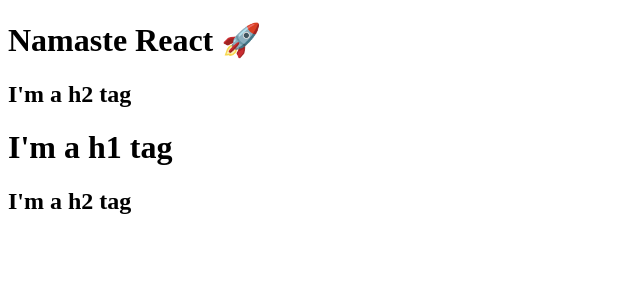
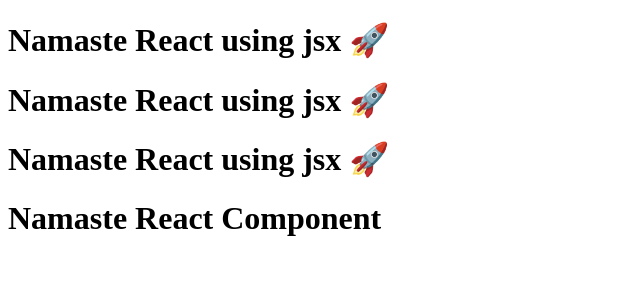
Before and after one commit to pramodkumar5921/namaste-react, a React (Vite) app: page / in a window 1280 px wide. Shown: the top 300 px of the page, without its empty margins (0-640 px from the left). Built offline with nearby package versions, Linux system fonts and the light colour scheme.

Commit message:
epidose-03

```diff
--- a/App.js
+++ b/App.js
@@ -1,31 +1,23 @@
 import React from "react";
 import ReactDOM from "react-dom/client";
 
-
-
-const heading = React.createElement(
-  'h1',
-  { id: 'heading' },
-  'Hello World From React!'
-)
-// console.log(heading)
-
-const parent = React.createElement(
-  'div',
-  { id: "parent" },
-  [React.createElement(
-    'div',
-    { id: "child1" },
-    [React.createElement('h1', {}, "Namaste React 🚀"),React.createElement('h2', {}, "I'm a h2 tag")]
-  ),
-  React.createElement(
-    'div',
-    { id: "child2" },
-    [React.createElement('h1', {}, "I'm a h1 tag"),React.createElement('h2', {}, "I'm a h2 tag")]
-  )]
+const elem=(
+  <span>
+   React Element
+  </span>
+);
+const Title = ()=> (
+  <h1 className="head">Namaste React using jsx 🚀</h1>
 );
 
-console.log(parent);
+const HeadingCompontent = ()=>(
+  <div id="container">
+   {Title()}
+   <Title/>
+   <Title></Title>
+  <h1 className="headi"ng>Namaste React Component</h1>
+  </div>
+);
 
-const root = ReactDOM.createRoot(document.getElementById('root'))
-root.render(parent)
+const root = ReactDOM.createRoot(document.getElementById("root"));
+root.render(<HeadingCompontent/>);
--- a/index.css
+++ b/index.css
@@ -1,3 +1,3 @@
-#heading{
+/* .head{
     color: red;
-}
+} */
--- a/index.html
+++ b/index.html
@@ -8,7 +8,7 @@
   </head>
   <body>
     <div id="root">
-        <h1>Akshay is here!</h1>
+        <h1>Not Render</h1>
     </div>
     <script type = "module" src="./App.js"></script>
   </body>
--- a/package.json
+++ b/package.json
@@ -3,6 +3,8 @@
   "version": "1.0.0",
   "description": "This is a Namaste React by Pramod kumar",
   "scripts": {
+    "start":"parcel index.html",
+    "build":"parcel build index.html",
     "test": "jest"
   },
   "keywords": [
```
